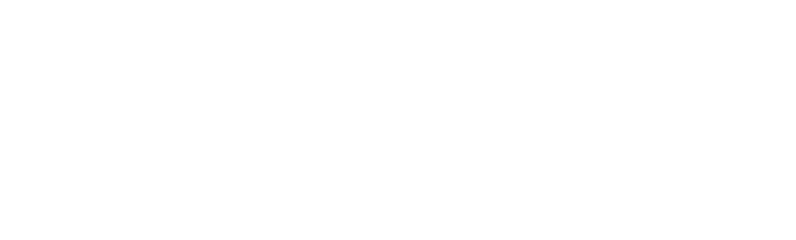
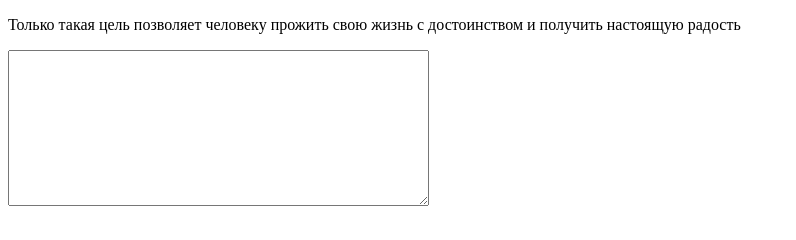
Before and after one commit to Askadhhh/klavagonka, a website: page index.html in a window 1280 px wide. Shown: the whole page, without its empty margins (0-796 px from the left). Drawn offline with Linux system fonts and the light colour scheme.

Commit message:
text and input

```diff
--- a/index.html
+++ b/index.html
@@ -6,7 +6,13 @@
     <title>klavagonki</title>
   </head>
   <body>
-    <div id="app"></div>
+    <div id="app">
+      <p>
+        Только такая цель позволяет человеку прожить свою жизнь с достоинством и
+        получить настоящую радость
+      </p>
+      <textarea name="inputText" id="inputText" cols="50" rows="10"></textarea>
+    </div>
     <script type="module" src="/main.js"></script>
   </body>
 </html>
```
